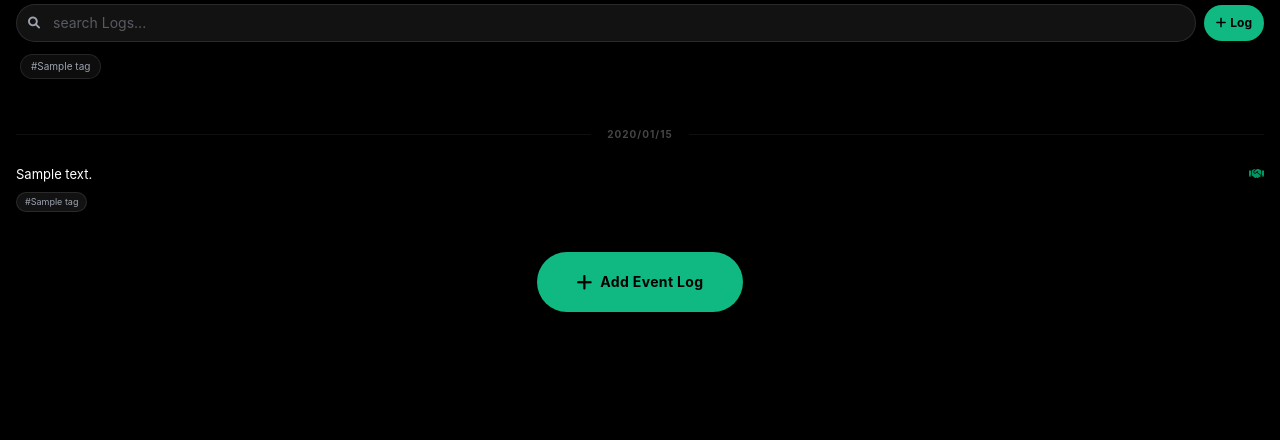
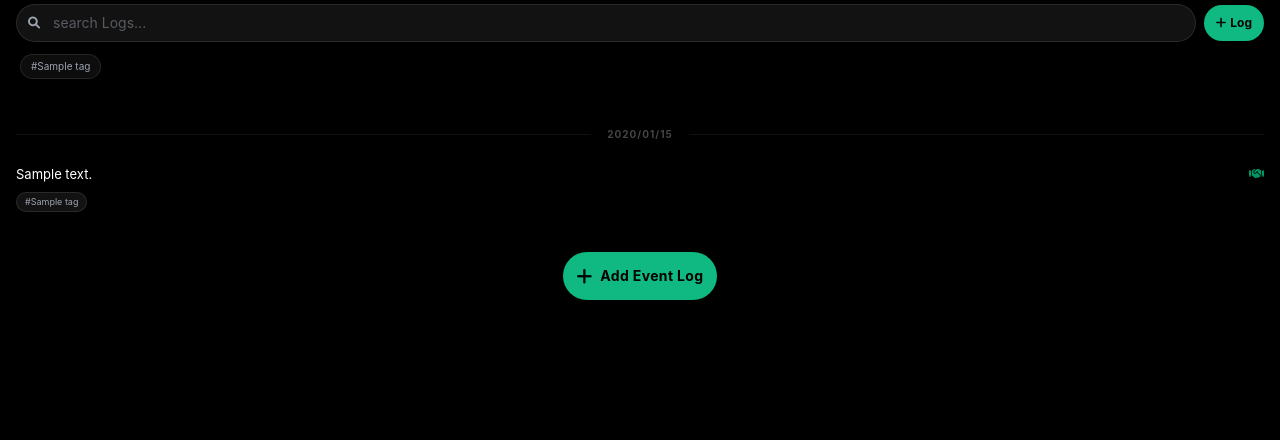
Before and after one commit to studiok12logic-eng/The-Dossier, a Django app: template templates/mobile/target_detail_mobile.html in a window 1280 px wide. Shown: the part 1029-1469 px from the top of the page. After the commit the page ends 1329 px from the top, so only its background shows below. Run offline with Django 5.2, Linux system fonts and the light colour scheme; tables that the repository leaves empty hold one stand-in row (values such as "Sample post"); the template is opened without the code that fills it: values that come from a table or form of the project are taken from there, most other values are stand-ins (such as "Sample title", 1, 10 or a date in 2020); grey boxes marked "Sample" are stand-in pictures; style sheets or scripts are compiled from the project's sources; some libraries are stand-ins or nearby versions.

Commit message:
Update Add Button style: padding: 1em

```diff
--- a/templates/mobile/target_detail_mobile.html
+++ b/templates/mobile/target_detail_mobile.html
@@ -349,7 +349,7 @@
 
              <!-- Add Button (Sticky or Bottom) -->
              <div class="text-center py-8">
-                 <a href="{% url 'intelligence_log' %}?target_id={{ target.id }}" class="inline-flex items-center gap-2 px-10 py-5 rounded-full bg-primary text-black text-sm font-bold shadow-xl active:scale-95 transition">
+                 <a href="{% url 'intelligence_log' %}?target_id={{ target.id }}" class="inline-flex items-center gap-2 rounded-full bg-primary text-black text-sm font-bold shadow-xl active:scale-95 transition" style="padding: 1em;">
                      <i class="fas fa-plus text-lg"></i> <span class="tracking-wide">Add Event Log</span>
                  </a>
              </div>
```
